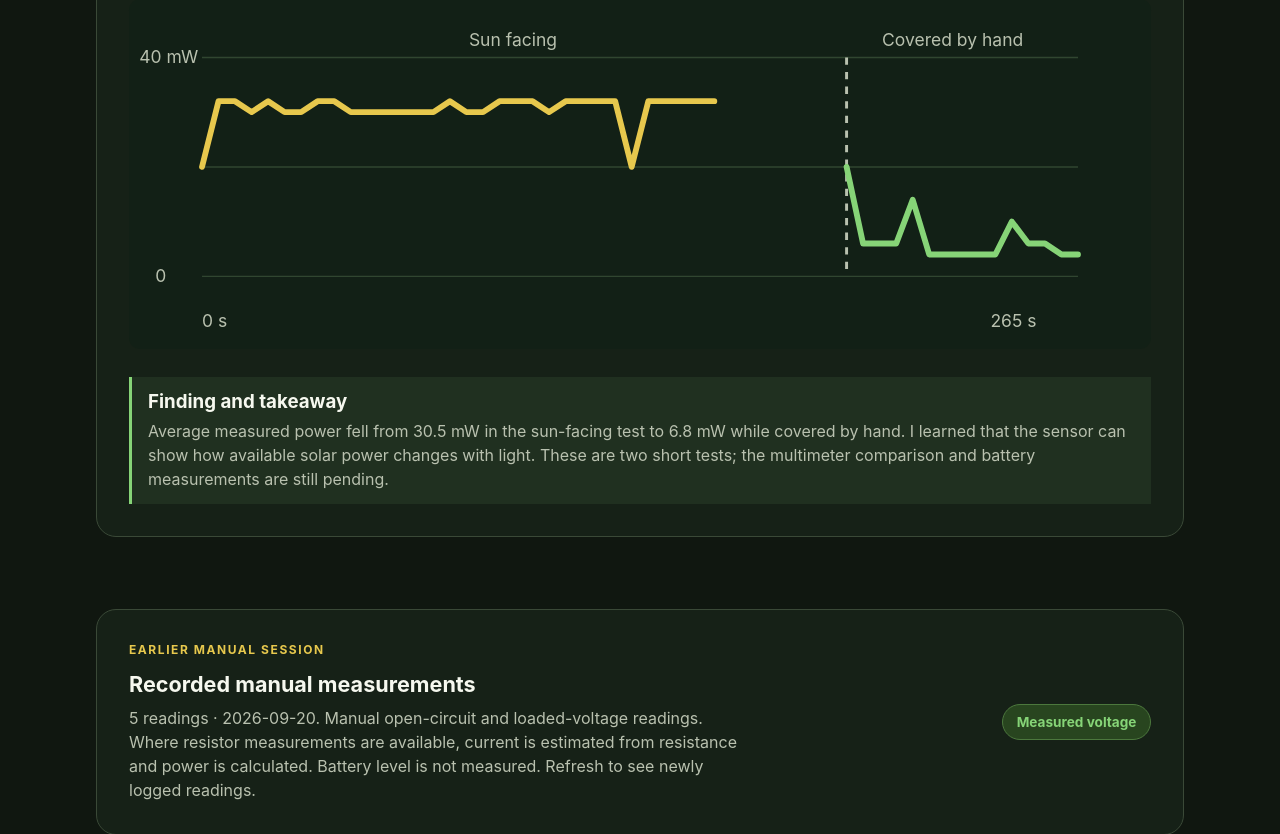
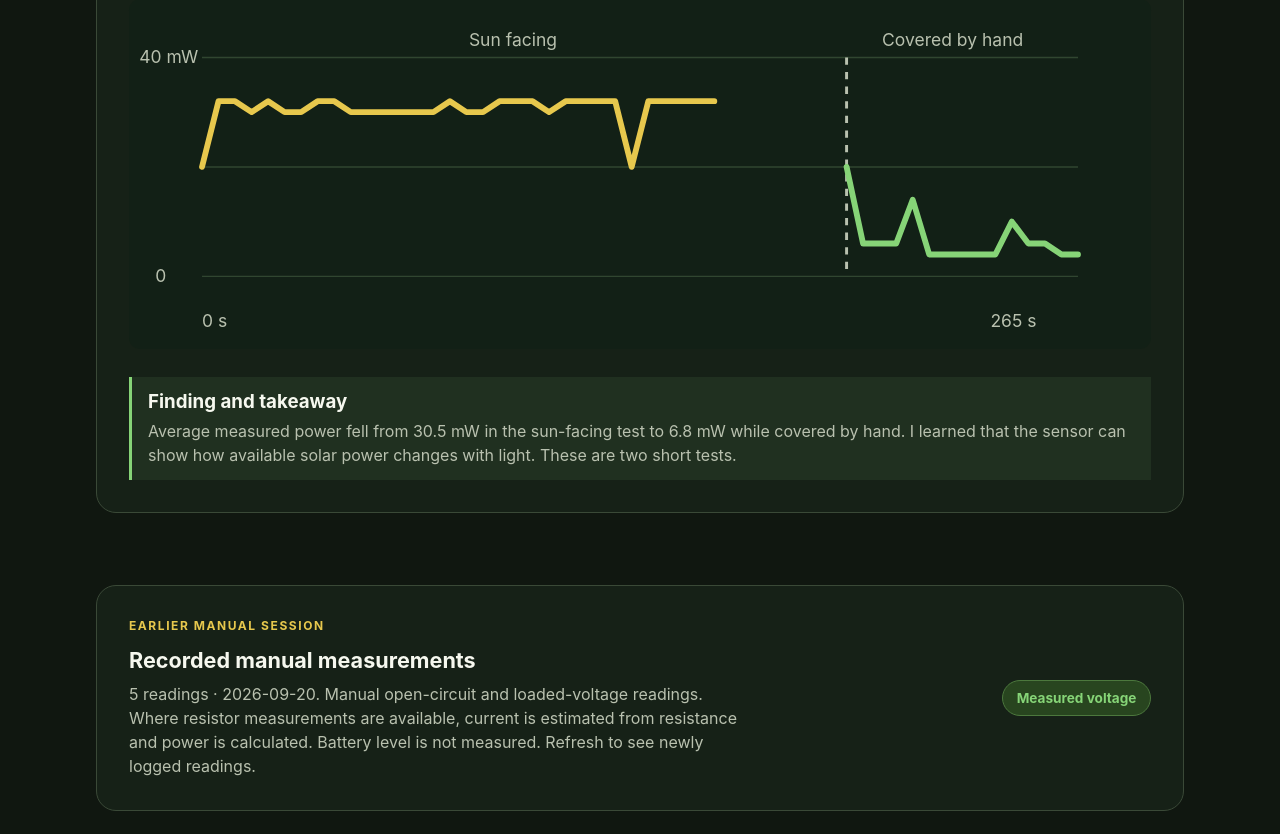
Before and after one commit to Arus588/suniq, a Flask app: page / in a window 1280 px wide. Shown: the part 954-1788 px from the top of the page. Run offline with Flask 3, Linux system fonts and the light colour scheme.

Commit message:
Simplify INA219 dashboard takeaway

```diff
--- a/templates/index.html
+++ b/templates/index.html
@@ -26,7 +26,7 @@
     <svg id="sensor-power-chart" viewBox="0 0 700 240" role="img" aria-label="Power readings in milliwatts over time, showing sun facing followed by hand shade"></svg>
   </div>
   <div class="finding"><h3>Finding and takeaway</h3>
-    <p>Average measured power fell from 30.5 mW in the sun-facing test to 6.8 mW while covered by hand. I learned that the sensor can show how available solar power changes with light. These are two short tests; the multimeter comparison and battery measurements are still pending.</p>
+    <p>Average measured power fell from 30.5 mW in the sun-facing test to 6.8 mW while covered by hand. I learned that the sensor can show how available solar power changes with light. These are two short tests.</p>
   </div>
 </section>
 {% endif %}
```
